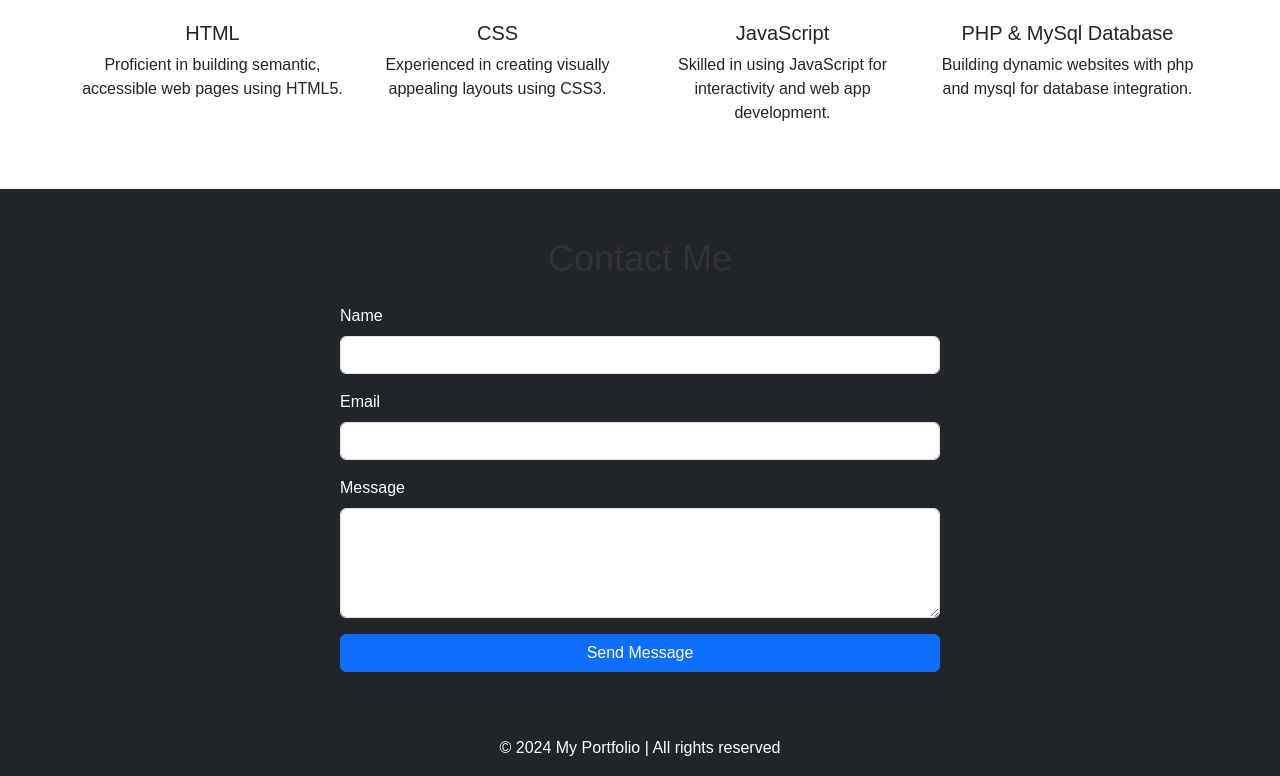
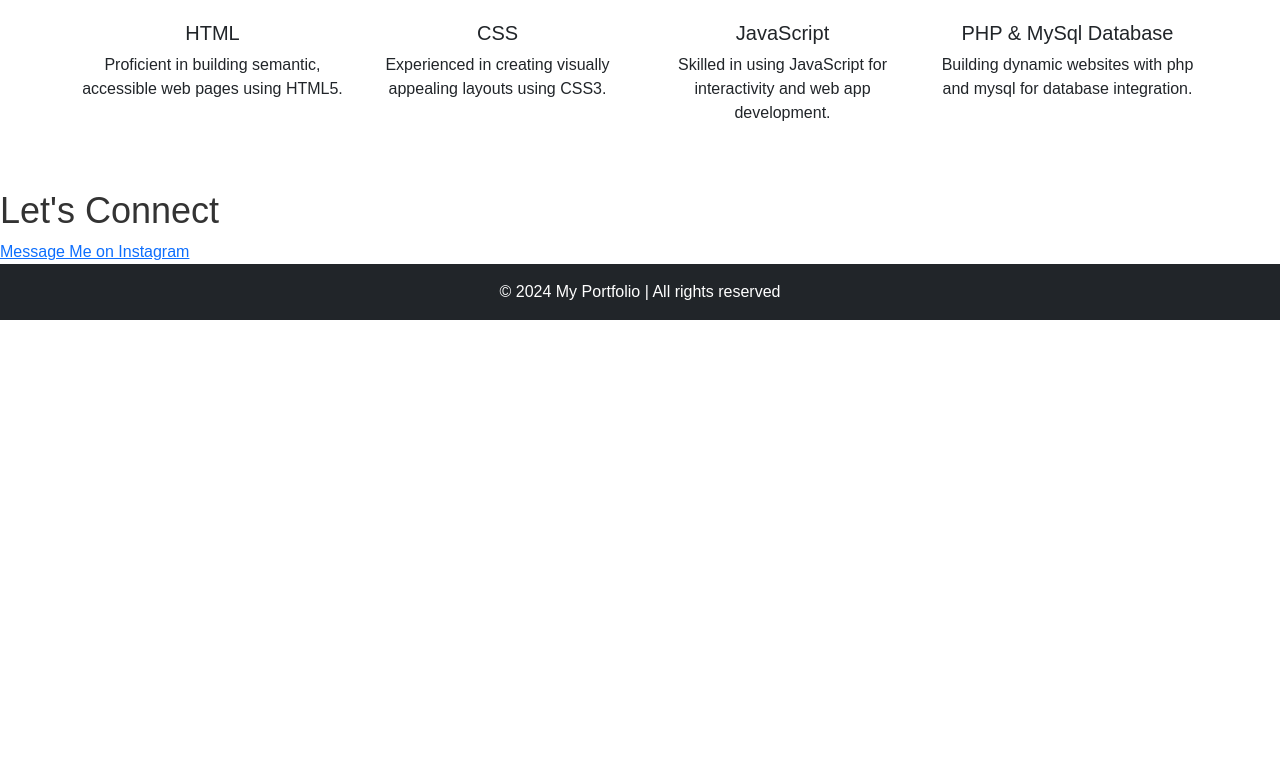
Before and after one commit to devharbour/portfolio, a plain HTML site: page index.html in a window 1280 px wide. Shown: the part 1946-2722 px from the top of the page. After the commit the page ends 2266 px from the top, so only its background shows below. Drawn offline with nearby package versions, Linux system fonts and the light colour scheme.

Commit message:
Update index.html

```diff
--- a/index.html
+++ b/index.html
@@ -164,27 +164,12 @@ Whether you’re a freelancer, startup, or brand looking to showcase your work o
         </div>
     </section>
 
-    <!-- Contact Section -->
-    <section id="contact" class="bg-dark text-white py-5">
-        <div class="container">
-            <h2 class="text-center mb-4">Contact Me</h2>
-            <form>
-                <div class="mb-3">
-                    <label for="name" class="form-label">Name</label>
-                    <input type="text" class="form-control" id="name" required>
-                </div>
-                <div class="mb-3">
-                    <label for="email" class="form-label">Email</label>
-                    <input type="email" class="form-control" id="email" required>
-                </div>
-                <div class="mb-3">
-                    <label for="message" class="form-label">Message</label>
-                    <textarea class="form-control" id="message" rows="4" required></textarea>
-                </div>
-                <button type="submit" class="btn btn-primary">Send Message</button>
-            </form>
-        </div>
-    </section>
+<div class="contact-box">
+    <h2>Let's Connect</h2>
+    <a class="insta-button" href="https://instagram.com/yourusername" target="_blank">
+      Message Me on Instagram
+    </a>
+  </div>
 
     <!-- Footer -->
     <footer class="bg-dark text-white text-center py-3">
```
